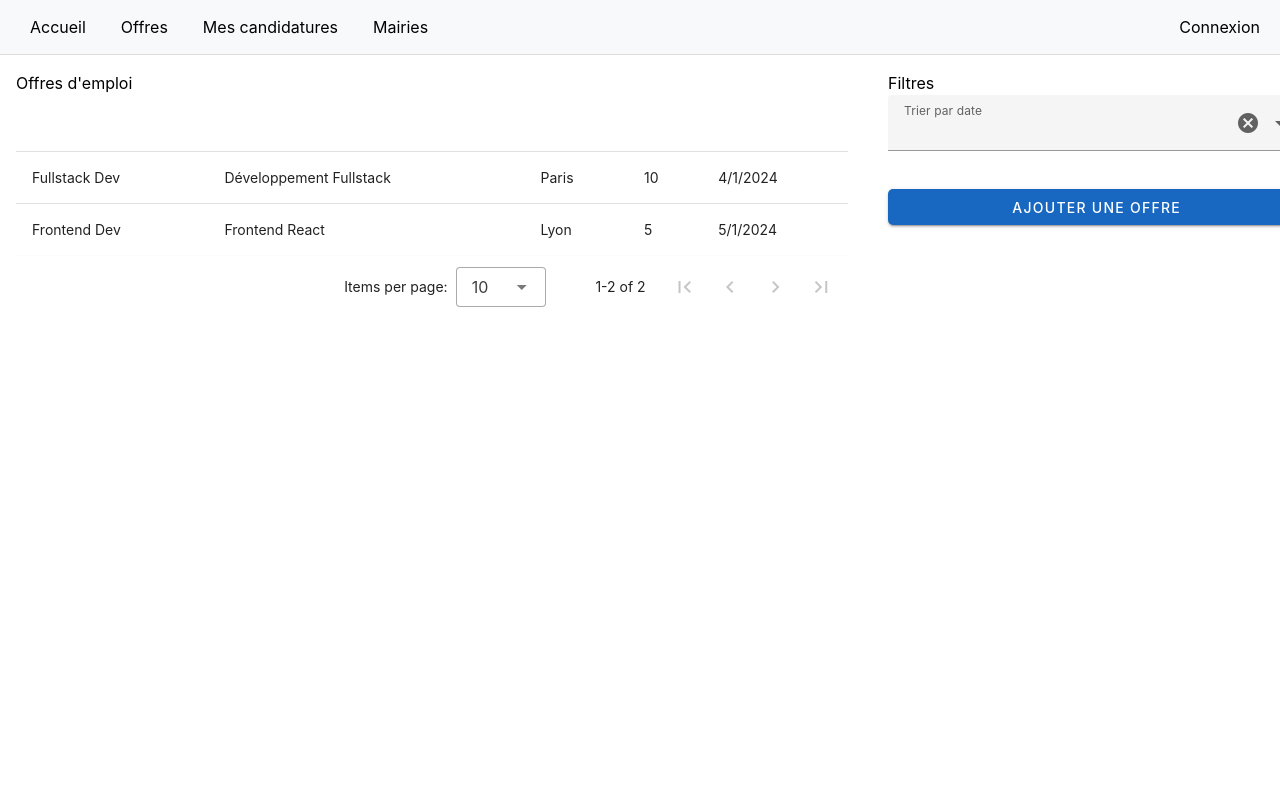
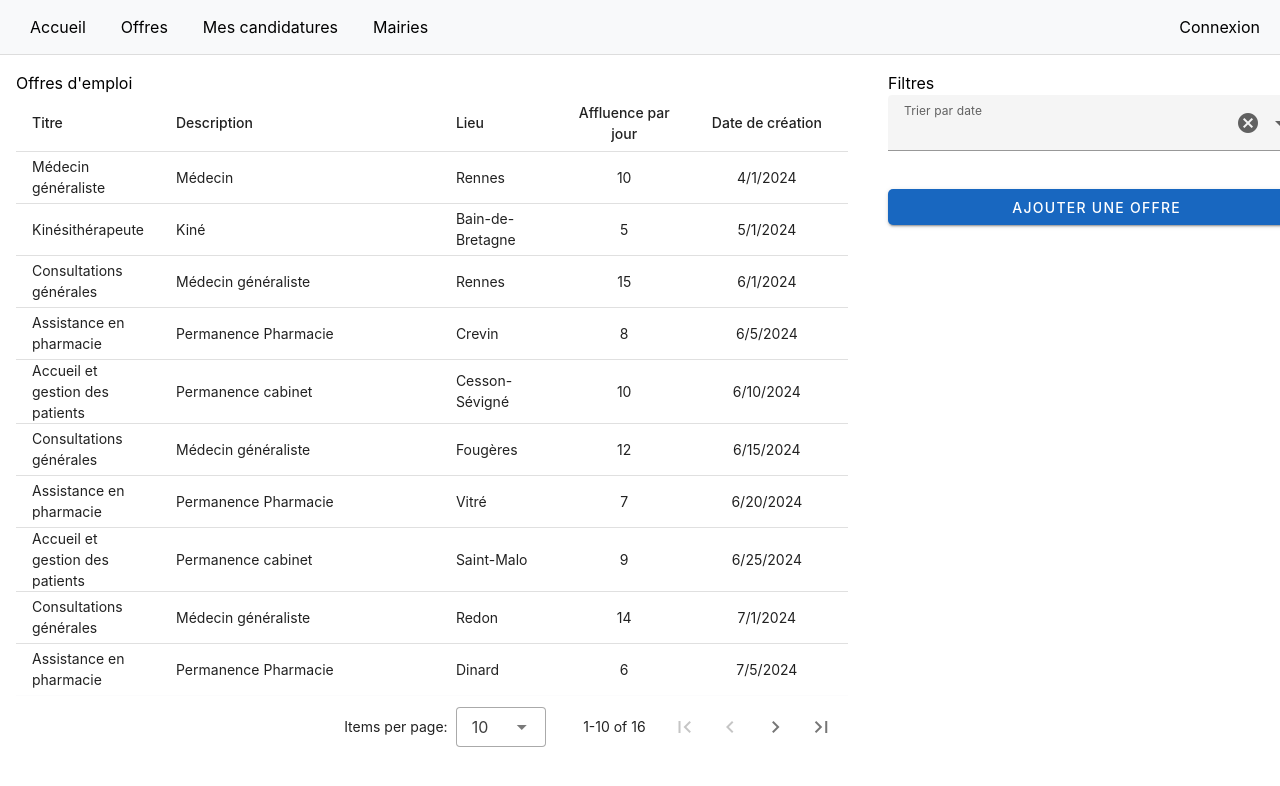
Before and after one commit to CaptainBaguettes/hackaton_nounours_team, a Vue app in the folder frontend/: page /jobs in a window 1280 px wide. Shown: the top 786 px of the page. Built offline with nearby package versions, Linux system fonts and the light colour scheme.

Commit message:
Modif data & update README

```diff
--- a/frontend/src/views/Candidatures.vue
+++ b/frontend/src/views/Candidatures.vue
@@ -45,11 +45,11 @@ import { CandidatureStatus } from "../enum/CandidatureStatus";
 export default {
   name: "Candidatures",
   data() {
-    const job = new Candidature(1, "Dev Fullstack", "TS + Node", "Paris", CandidatureStatus.PENDING);
-    const job2 = new Candidature(2, "Dev Frontend", "React + TS", "Lyon", CandidatureStatus.PENDING);
-    const job3 = new Candidature(3, "Dev Backend 3", "Node + TS", "Lille", CandidatureStatus.PENDING);
-    const job4 = new Candidature(4, "Dev Backend 4", "Node + TS", "Lille", CandidatureStatus.VALIDATED);
-    const job5 = new Candidature(5, "Dev Backend 5", "Node + TS", "Lille", CandidatureStatus.REFUSED);
+    const job = new Candidature(1, "Médecin Généraliste", "Consultations et soins", "Rennes", CandidatureStatus.PENDING);
+    const job2 = new Candidature(2, "Camion itinérant", "Interventions chirurgicales", "Acigné", CandidatureStatus.PENDING);
+    const job3 = new Candidature(3, "Maison de santé", "Soins", "Le Châtellier", CandidatureStatus.PENDING);
+    const job4 = new Candidature(4, "Médecin Généraliste", "Consultations et soin", "Chelun", CandidatureStatus.VALIDATED);
+    const job5 = new Candidature(5, "Médecin Généraliste", "Consultations et soin", "La Guerche-de-Bretagne", CandidatureStatus.REFUSED);
 
     return {
       jobs: [job, job2, job3, job4, job5],
--- a/frontend/src/views/JobsView.vue
+++ b/frontend/src/views/JobsView.vue
@@ -11,6 +11,52 @@
         >
           <template #item.dateCreated="{ item }">
             {{ new Date(item.dateCreated).toLocaleDateString() }}
+          </template>
+
+          <!-- Ajouter un template pour les header tooltips -->
+          <template #header.title="{ column }">
+            <v-tooltip location="top" max-width="300">
+              <template v-slot:activator="{ props }">
+                <span v-bind="props">{{ column.title }}</span>
+              </template>
+              <span>Titre de l'offre d'emploi</span>
+            </v-tooltip>
+          </template>
+
+          <template #header.description="{ column }">
+            <v-tooltip location="top" max-width="300">
+              <template v-slot:activator="{ props }">
+                <span v-bind="props">{{ column.title }}</span>
+              </template>
+              <span>Description détaillée du poste proposé</span>
+            </v-tooltip>
+          </template>
+
+          <template #header.city="{ column }">
+            <v-tooltip location="top" max-width="300">
+              <template v-slot:activator="{ props }">
+                <span v-bind="props">{{ column.title }}</span>
+              </template>
+              <span>Ville où se situe l'offre d'emploi</span>
+            </v-tooltip>
+          </template>
+
+          <template #header.dailyAssignment="{ column }">
+            <v-tooltip location="top" max-width="300">
+              <template v-slot:activator="{ props }">
+                <span v-bind="props">{{ column.title }}</span>
+              </template>
+              <span>Affluence de patients par jour</span>
+            </v-tooltip>
+          </template>
+
+          <template #header.dateCreated="{ column }">
+            <v-tooltip location="top" max-width="300">
+              <template v-slot:activator="{ props }">
+                <span v-bind="props">{{ column.title }}</span>
+              </template>
+              <span>Date de publication de l'offre</span>
+            </v-tooltip>
           </template>
         </v-data-table>
       </v-col>
@@ -42,22 +88,39 @@ import { JobOffer } from "../models/JobOffer";
 export default {
   name: "JobsView",
   data() {
-    const job1 = new JobOffer(1, "Développement Fullstack", "Fullstack Dev", "Paris", 10, new Date("2024-04-01"));
-    const job2 = new JobOffer(2, "Frontend React", "Frontend Dev", "Lyon", 5, new Date("2024-05-01"));
+    const job1 = new JobOffer(1, "Médecin", "Médecin généraliste", "Rennes", 10, new Date("2024-04-01"));
+    const job2 = new JobOffer(2, "Kiné", "Kinésithérapeute", "Bain-de-Bretagne", 5, new Date("2024-05-01"));
 
     return {
-      jobs: [job1, job2],
+      jobs: [
+      job1,
+      job2,
+      new JobOffer(3, "Médecin généraliste", "Consultations générales", "Rennes", 15, new Date("2024-06-01")),
+      new JobOffer(4, "Permanence Pharmacie", "Assistance en pharmacie", "Crevin", 8, new Date("2024-06-05")),
+      new JobOffer(5, "Permanence cabinet", "Accueil et gestion des patients", "Cesson-Sévigné", 10, new Date("2024-06-10")),
+      new JobOffer(6, "Médecin généraliste", "Consultations générales", "Fougères", 12, new Date("2024-06-15")),
+      new JobOffer(7, "Permanence Pharmacie", "Assistance en pharmacie", "Vitré", 7, new Date("2024-06-20")),
+      new JobOffer(8, "Permanence cabinet", "Accueil et gestion des patients", "Saint-Malo", 9, new Date("2024-06-25")),
+      new JobOffer(9, "Médecin généraliste", "Consultations générales", "Redon", 14, new Date("2024-07-01")),
+      new JobOffer(10, "Permanence Pharmacie", "Assistance en pharmacie", "Dinard", 6, new Date("2024-07-05")),
+      new JobOffer(11, "Permanence cabinet", "Accueil et gestion des patients", "Combourg", 11, new Date("2024-07-10")),
+      new JobOffer(12, "Médecin généraliste", "Consultations générales", "Janzé", 13, new Date("2024-07-15")),
+      new JobOffer(13, "Permanence Pharmacie", "Assistance en pharmacie", "Guichen", 5, new Date("2024-07-20")),
+      new JobOffer(14, "Permanence cabinet", "Accueil et gestion des patients", "Betton", 8, new Date("2024-07-25")),
+      new JobOffer(15, "Médecin généraliste", "Consultations générales", "Châteaubourg", 10, new Date("2024-08-01")),
+      new JobOffer(16, "Permanence Pharmacie", "Assistance en pharmacie", "Thorigné-Fouillard", 7, new Date("2024-08-05")),
+    ],
       sortOrder: "",
       sortOptions: [
         { label: "Date de publication croissante", value: "asc" },
         { label: "Date de publication décroissante", value: "desc" },
       ],
       headers: [
-        { text: "Titre", value: "title" },
-        { text: "Description", value: "description" },
-        { text: "Lieu", value: "city" },
-        { text: "Jours par semaine", value: "dailyAssignment" },
-        { text: "Date de création", value: "dateCreated" },
+        { title: "Titre", key: "title", align: "start", width: "15%" },
+        { title: "Description", key: "description", align: "start", width: "35%" },
+        { title: "Lieu", key: "city", align: "start", width: "15%" },
+        { title: "Affluence par jour", key: "dailyAssignment", align: "center", width: "15%" },
+        { title: "Date de création", key: "dateCreated", align: "center", width: "20%" },
       ],
     };
   },
```
Also changed, not shown: 1 other file (tests, documents, lock files or other folders).
